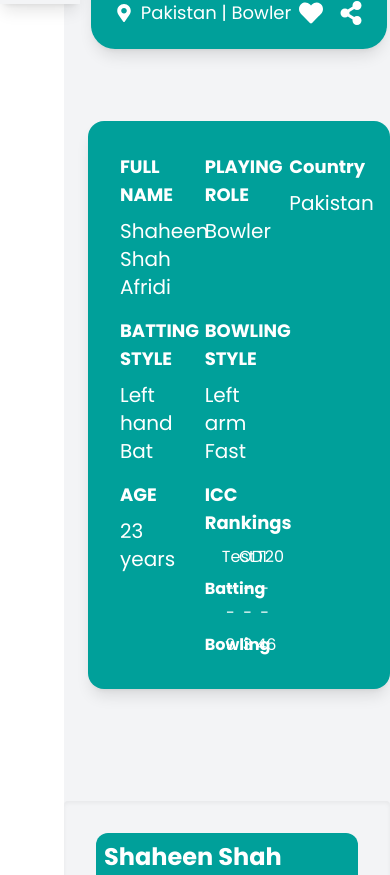
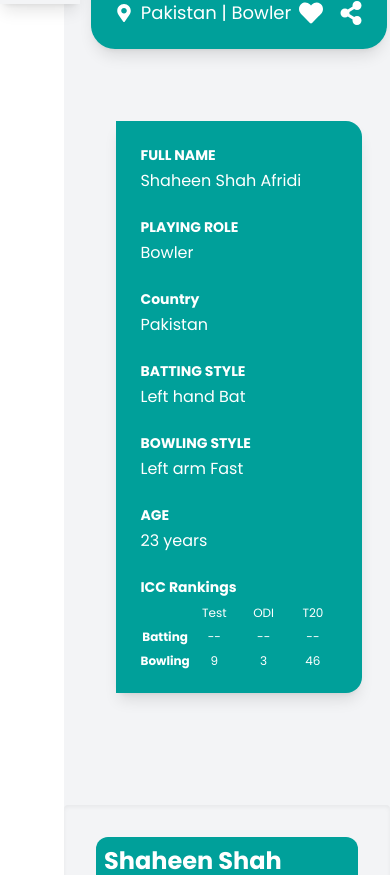
Before and after one commit to AjabNauman958/smart-cricket-frontend, a React (Vite) app: page /Player/MainDashboardApp in a window 390 px wide. Shown: the part 840-1715 px from the top of the page. Built offline with nearby package versions, Linux system fonts and the light colour scheme.

Commit message:
modified

```diff
--- a/src/components/Player/PlayerDashboard/PlayerProfileDetails.jsx
+++ b/src/components/Player/PlayerDashboard/PlayerProfileDetails.jsx
@@ -15,53 +15,53 @@
 
 const PlayerProfileDetails = () => {
   return (
-    <div className="max-w-4xl mx-auto rounded-2xl overflow-hidden shadow-lg bg-[#00A09A] text-white p-8 mt-10 mb-20">
-      <div className="grid grid-cols-3 gap-4">
+    <div className="max-w-4xl mx-auto   rounded-tr-2xl rounded-br-2xl sm:rounded-2xl overflow-hidden shadow-lg bg-[#00A09A] text-white p-6 sm:p-8 mt-10 mb-20">
+      <div className="grid grid-cols-1 sm:grid-cols-2 lg:grid-cols-3 gap-6">
         <div>
-          <h3 className="text-lg font-bold">FULL NAME</h3>
-          <p className="text-xl mt-2">{playerData.fullName}</p>
+          <h3 className="text-sm sm:text-base lg:text-lg font-bold">FULL NAME</h3>
+          <p className="text-base sm:text-lg lg:text-xl mt-1 sm:mt-2">{playerData.fullName}</p>
         </div>
         <div>
-          <h3 className="text-lg font-bold">PLAYING ROLE</h3>
-          <p className="text-xl mt-2">{playerData.playingRole}</p>
+          <h3 className="text-sm sm:text-base lg:text-lg font-bold">PLAYING ROLE</h3>
+          <p className="text-base sm:text-lg lg:text-xl mt-1 sm:mt-2">{playerData.playingRole}</p>
         </div>
         <div>
-          <h3 className="text-lg font-bold">Country</h3>
-          <p className="text-xl mt-2">{playerData.country}</p>
+          <h3 className="text-sm sm:text-base lg:text-lg font-bold">Country</h3>
+          <p className="text-base sm:text-lg lg:text-xl mt-1 sm:mt-2">{playerData.country}</p>
         </div>
       </div>
-      <div className="grid grid-cols-3 gap-4 mt-4">
+      <div className="grid grid-cols-1 sm:grid-cols-2 lg:grid-cols-3 gap-6 mt-6">
         <div>
-          <h3 className="text-lg font-bold">BATTING STYLE</h3>
-          <p className="text-xl mt-2">{playerData.battingStyle}</p>
+          <h3 className="text-sm sm:text-base lg:text-lg font-bold">BATTING STYLE</h3>
+          <p className="text-base sm:text-lg lg:text-xl mt-1 sm:mt-2">{playerData.battingStyle}</p>
         </div>
         <div>
-          <h3 className="text-lg font-bold">BOWLING STYLE</h3>
-          <p className="text-xl mt-2">{playerData.bowlingStyle}</p>
+          <h3 className="text-sm sm:text-base lg:text-lg font-bold">BOWLING STYLE</h3>
+          <p className="text-base sm:text-lg lg:text-xl mt-1 sm:mt-2">{playerData.bowlingStyle}</p>
         </div>
       </div>
-      <div className="grid grid-cols-3 gap-4 mt-4">
+      <div className="grid grid-cols-1 lg:grid-cols-3 gap-6 mt-6">
         <div>
-          <h3 className="text-lg font-bold">AGE</h3>
-          <p className="text-xl mt-2">{playerData.age}</p>
+          <h3 className="text-sm sm:text-base lg:text-lg font-bold">AGE</h3>
+          <p className="text-base sm:text-lg lg:text-xl mt-1 sm:mt-2">{playerData.age}</p>
         </div>
-        <div>
-          <h3 className="text-lg font-bold">ICC Rankings</h3>
+        <div className="lg:col-span-2">
+          <h3 className="text-sm sm:text-base lg:text-lg font-bold">ICC Rankings</h3>
           <div className="mt-2">
-            <div className="grid grid-cols-4 text-center">
+            <div className="grid grid-cols-4 text-center text-xs sm:text-sm lg:text-base">
               <div></div>
               <div>Test</div>
               <div>ODI</div>
               <div>T20</div>
             </div>
-            <div className="grid grid-cols-4 text-center mt-2">
-              <div className='font-bold'>Batting</div>
+            <div className="grid grid-cols-4 text-center mt-2 text-xs sm:text-sm lg:text-base">
+              <div className="font-bold">Batting</div>
               <div>{playerData.iccRankings.batting.test}</div>
               <div>{playerData.iccRankings.batting.odi}</div>
               <div>{playerData.iccRankings.batting.t20}</div>
             </div>
-            <div className="grid grid-cols-4 text-center mt-2 ">
-              <div className='font-bold'>Bowling</div>
+            <div className="grid grid-cols-4 text-center mt-2 text-xs sm:text-sm lg:text-base">
+              <div className="font-bold">Bowling</div>
               <div>{playerData.iccRankings.bowling.test}</div>
               <div>{playerData.iccRankings.bowling.odi}</div>
               <div>{playerData.iccRankings.bowling.t20}</div>
@@ -70,6 +70,7 @@
         </div>
       </div>
     </div>
+
   );
 };
 
--- a/src/components/TeamManagement/Sidebar/Sidebar.jsx
+++ b/src/components/TeamManagement/Sidebar/Sidebar.jsx
@@ -18,7 +18,7 @@
   const isActive = (path) => location.pathname === path;
 
   return (
-    <div className={`bg-gray-100 text-gray-900 h-screen px-4 fixed ${isOpen ? 'w-72' : 'w-20'} md:w-64 border border-gray-300 dark:border-gray-600 dark:bg-gray-900 dark:text-white transition-width duration-300 shadow-lg z-50`}>
+    <div className={`bg-gray-100 text-gray-900 h-screen px-4 fixed ${isOpen ? 'w-72' : 'w-20'} md:w-64 border border-gray-300 dark:border-gray-600 dark:bg-gray-900 dark:text-white transition-width duration-300 shadow-lg z-50 `}>
       <div className="flex items-center justify-center gap-3 mt-5">
         <h1 className={`text-2xl font-bold ml-2 text-green-500  ${isOpen ? 'block' : 'hidden'} md:block`}>Smart <span className='text-yellow-400'> Cricket</span></h1>
         <div className="cursor-pointer md:hidden" onClick={toggleSidebar}>
--- a/src/components/TeamManagement/TeamDashboard/RecentSquad.jsx
+++ b/src/components/TeamManagement/TeamDashboard/RecentSquad.jsx
@@ -1,5 +1,6 @@
 import React, { useState } from 'react';
 import babar from '../../images/babar.png';
+import { motion } from 'framer-motion';
 
 const playersData = {
   test: [
@@ -55,6 +56,20 @@
   ],
 };
 
+const slideFromLeft = {
+  hidden: { opacity: 0, x: -100 },
+  visible: { opacity: 1, x: 0, transition: { duration: 0.8 } },
+};
+
+const slideFromRight = {
+  hidden: { opacity: 0, x: 100 },
+  visible: { opacity: 1, x: 0, transition: { duration: 0.8 } },
+};
+
+const slideFromTop = {
+  hidden: { opacity: 0, y: -100 },
+  visible: { opacity: 1, y: 0, transition: { duration: 0.8 } },
+};
 const RecentSquad = () => {
   const [selectedFormat, setSelectedFormat] = useState('test');
   const players = playersData[selectedFormat];
@@ -86,8 +101,16 @@
           <div
             key={index}
             className=" flex items-center bg-white border border-gray-300 rounded-lg  transform transition-transform duration-300 hover:scale-105 shadow-lg dark:bg-gray-900 dark:text-white hover:border-warning"
+            variants={slideFromLeft}
+            initial="hidden"
+            whileInView="visible"
+            viewport={{ once: true }}
           >
-            <img src={player.image} alt={player.name} className="w-14 h-14 rounded-full mr-4" />
+            <motion.img src={player.image} alt={player.name} className="w-14 h-14 rounded-full mr-4" variants={slideFromTop}
+              initial="hidden"
+              whileInView="visible"
+              viewport={{ once: true }}
+            />
             <div className="text-left">
               <h3 className="text-md font-semibold">{player.name}</h3>
               <p className='text-sm'>{player.role}</p>
```
